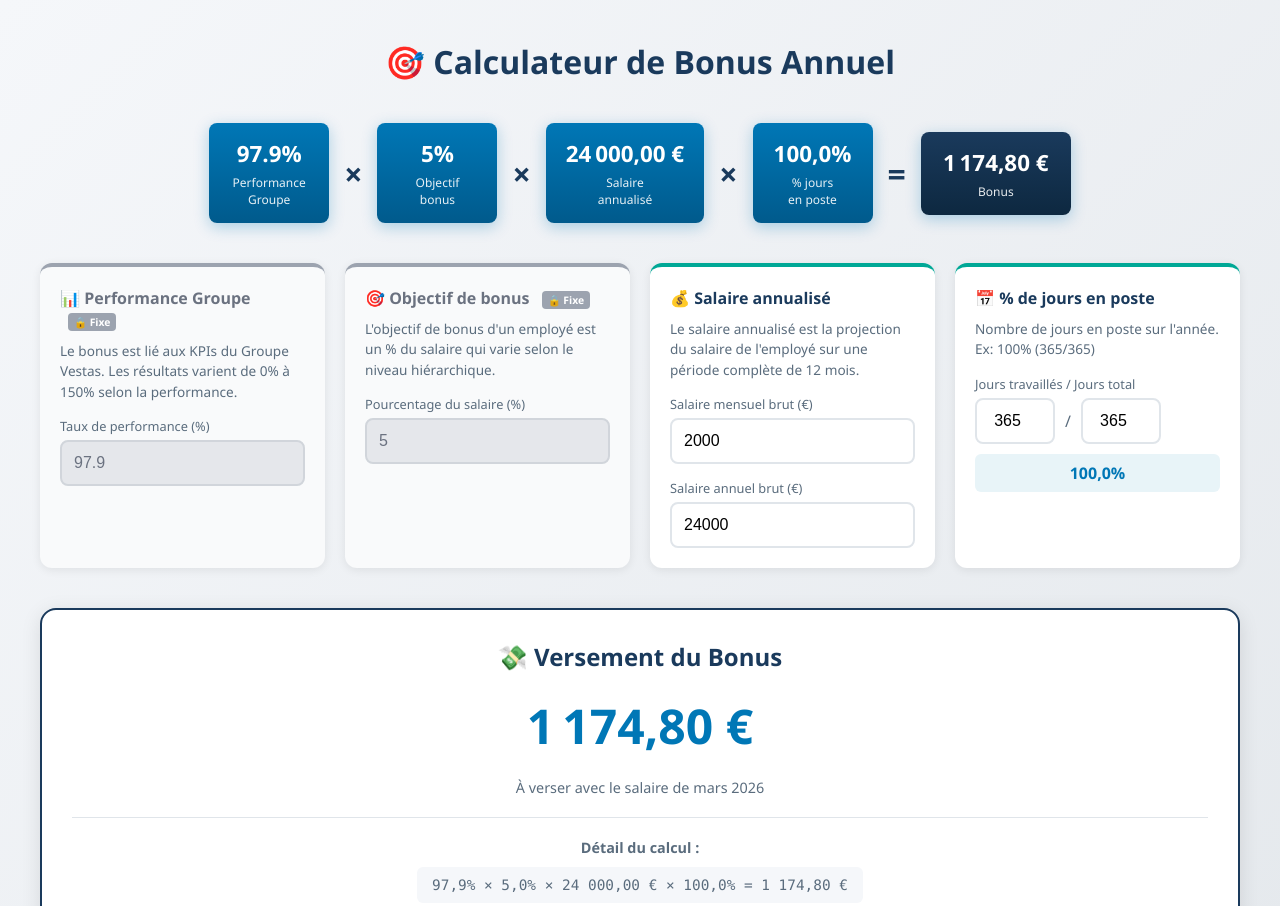
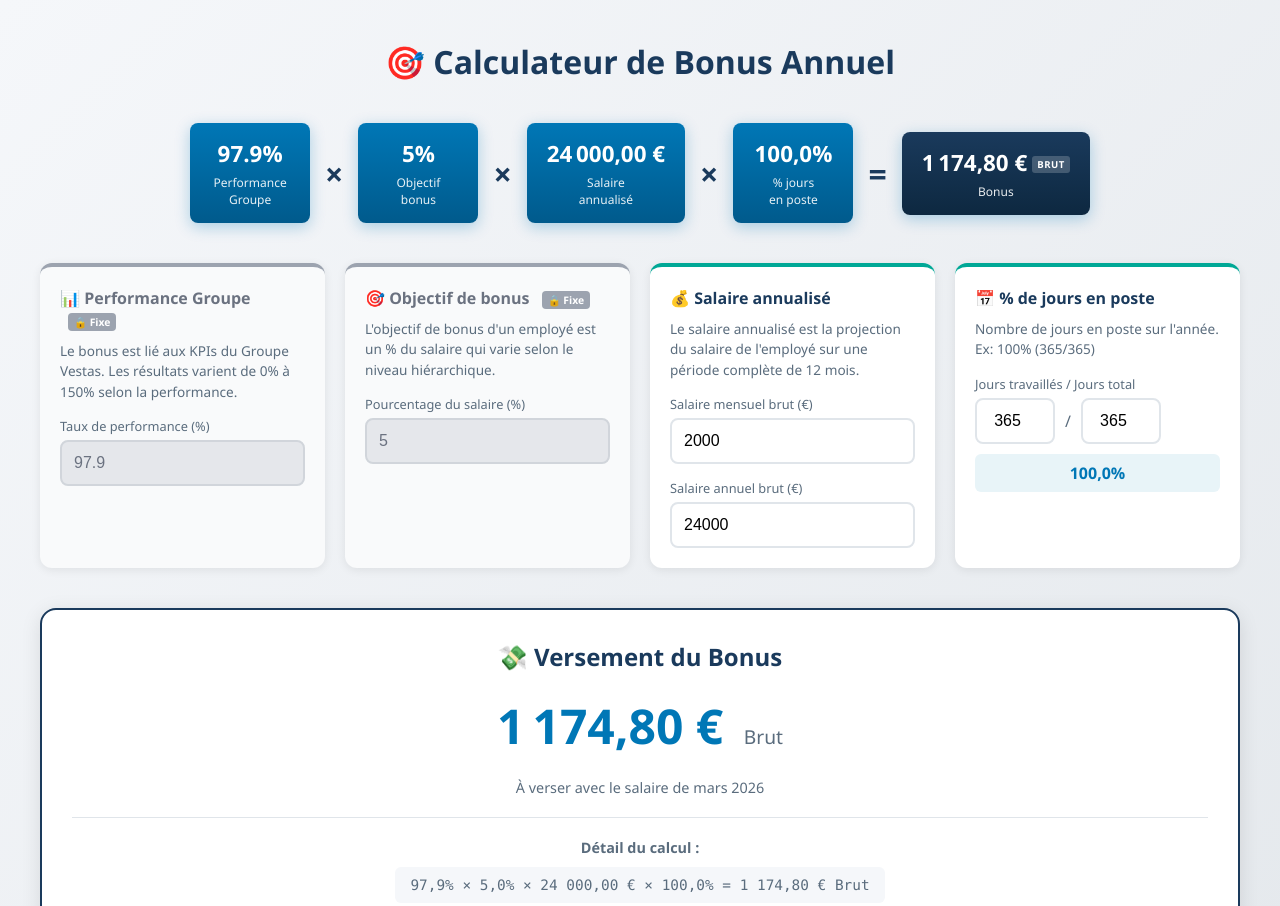
Before and after one commit to Katoche690/bonus-calculator, a plain HTML site: page index.html in a window 1280 px wide. Shown: the top 906 px of the page. Drawn offline with Linux system fonts and the light colour scheme.

Commit message:
Update index.html

```diff
--- a/index.html
+++ b/index.html
@@ -156,6 +156,19 @@
             vertical-align: middle;
         }
 
+        .brut-badge {
+            display: inline-block;
+            background: rgba(255, 255, 255, 0.2);
+            color: white;
+            font-size: 0.6rem;
+            padding: 2px 5px;
+            border-radius: 3px;
+            margin-left: 5px;
+            vertical-align: middle;
+            text-transform: uppercase;
+            letter-spacing: 0.5px;
+        }
+
         .days-input-container {
             display: flex;
             align-items: center;
@@ -201,6 +214,13 @@
             font-weight: bold;
             color: #0077b6;
             margin: 20px 0;
+        }
+
+        .result-amount .brut-text {
+            font-size: 1.2rem;
+            color: #5a6c7d;
+            font-weight: normal;
+            margin-left: 8px;
         }
 
         .result-note {
@@ -281,7 +301,7 @@
             </div>
             <span class="operator">=</span>
             <div class="formula-box result">
-                <div class="value" id="result-display">1 174,80 €</div>
+                <div class="value"><span id="result-display">1 174,80 €</span><span class="brut-badge">Brut</span></div>
                 <div class="label">Bonus</div>
             </div>
         </div>
@@ -335,7 +355,10 @@
 
         <div class="result-section">
             <h2>💸 Versement du Bonus</h2>
-            <div class="result-amount" id="final-result">1 174,80 € Brut</div>
+            <div class="result-amount">
+                <span id="final-result">1 174,80 €</span>
+                <span class="brut-text">Brut</span>
+            </div>
             <p class="result-note">À verser avec le salaire de mars 2026</p>
             <div class="calculation-breakdown">
                 <strong>Détail du calcul :</strong><br>
@@ -399,7 +422,7 @@
 
             // Update calculation detail
             document.getElementById('calculation-detail').textContent =
-                `${formatPercent(performance)} × ${formatPercent(bonusTarget)} × ${formatCurrency(salary)} × ${formatPercent(presencePercent)} = ${formatCurrency(bonus)}`;
+                `${formatPercent(performance)} × ${formatPercent(bonusTarget)} × ${formatCurrency(salary)} × ${formatPercent(presencePercent)} = ${formatCurrency(bonus)} Brut`;
         }
 
         // Add event listeners to salary inputs
```
